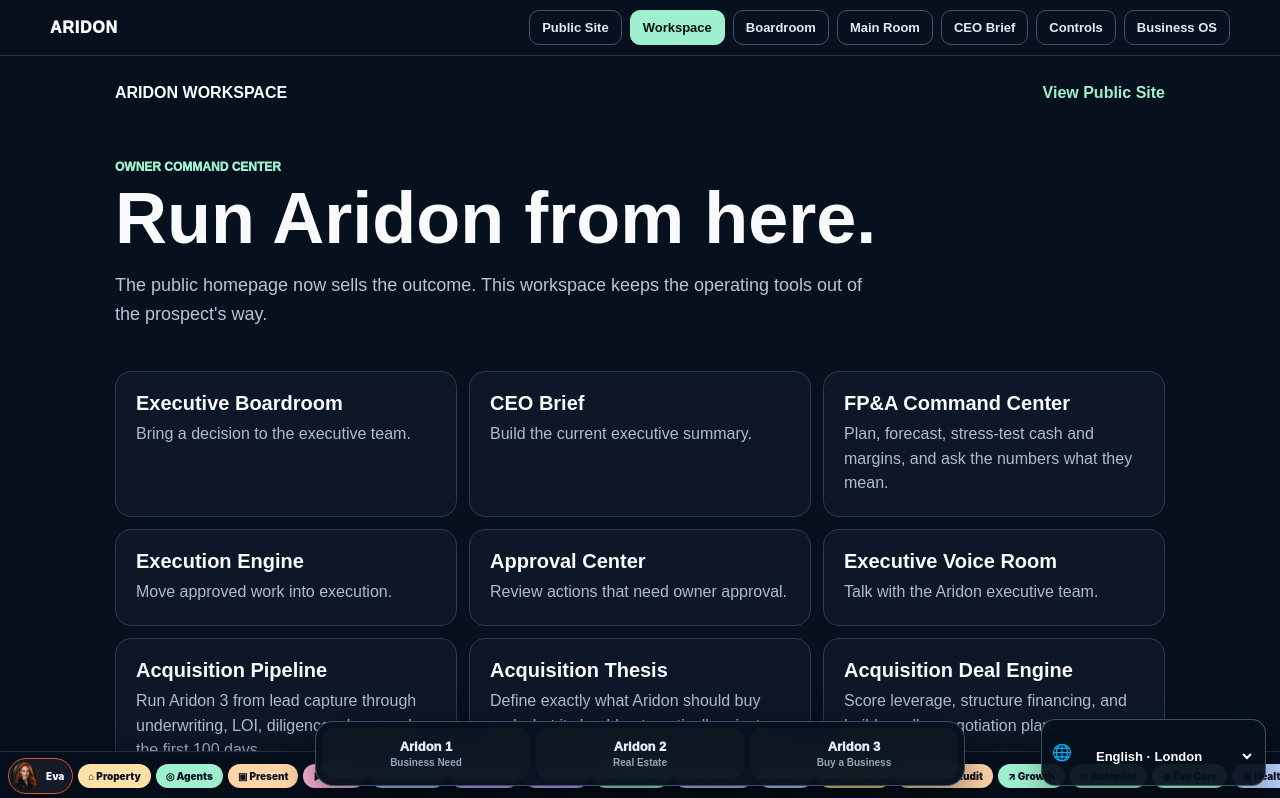
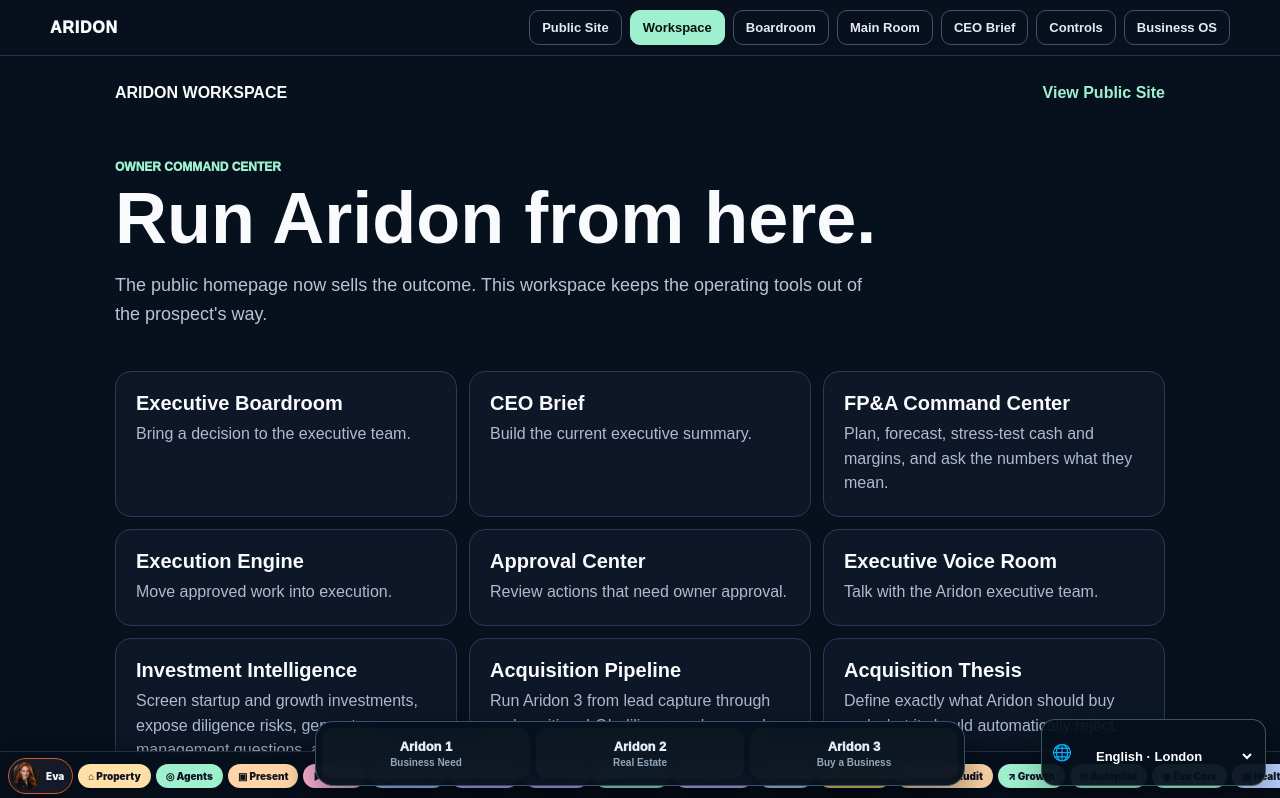
Before and after one commit to jimrusk/aridon-app, a Next.js app: page /dashboard in a window 1280 px wide. Shown: the top 798 px of the page. Built offline with nearby package versions, Linux system fonts and the light colour scheme.

Commit message:
Add Investment Intelligence to dashboard

```diff
--- a/app/dashboard/page.tsx
+++ b/app/dashboard/page.tsx
@@ -7,6 +7,7 @@ const links=[
   ['/execution','Execution Engine','Move approved work into execution.'],
   ['/controls','Approval Center','Review actions that need owner approval.'],
   ['/avatars','Executive Voice Room','Talk with the Aridon executive team.'],
+  ['/investor-intelligence','Investment Intelligence','Screen startup and growth investments, expose diligence risks, generate management questions, and draft an investor memo.'],
   ['/acquisitions/pipeline','Acquisition Pipeline','Run Aridon 3 from lead capture through underwriting, LOI, diligence, close, and the first 100 days.'],
   ['/acquisitions/thesis','Acquisition Thesis','Define exactly what Aridon should buy and what it should automatically reject.'],
   ['/acquisitions','Acquisition Deal Engine','Score leverage, structure financing, and build a seller negotiation plan.'],
```
